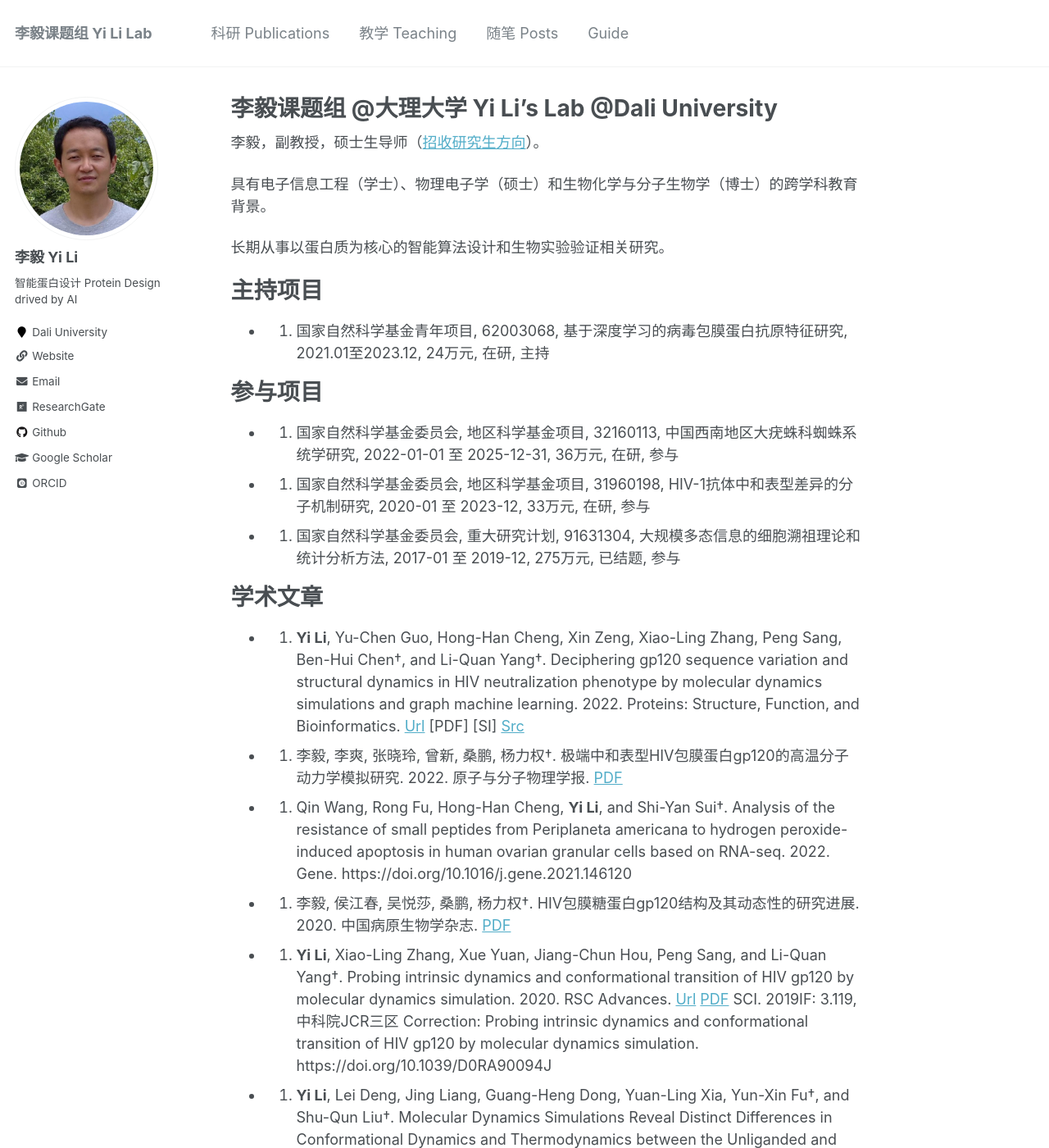
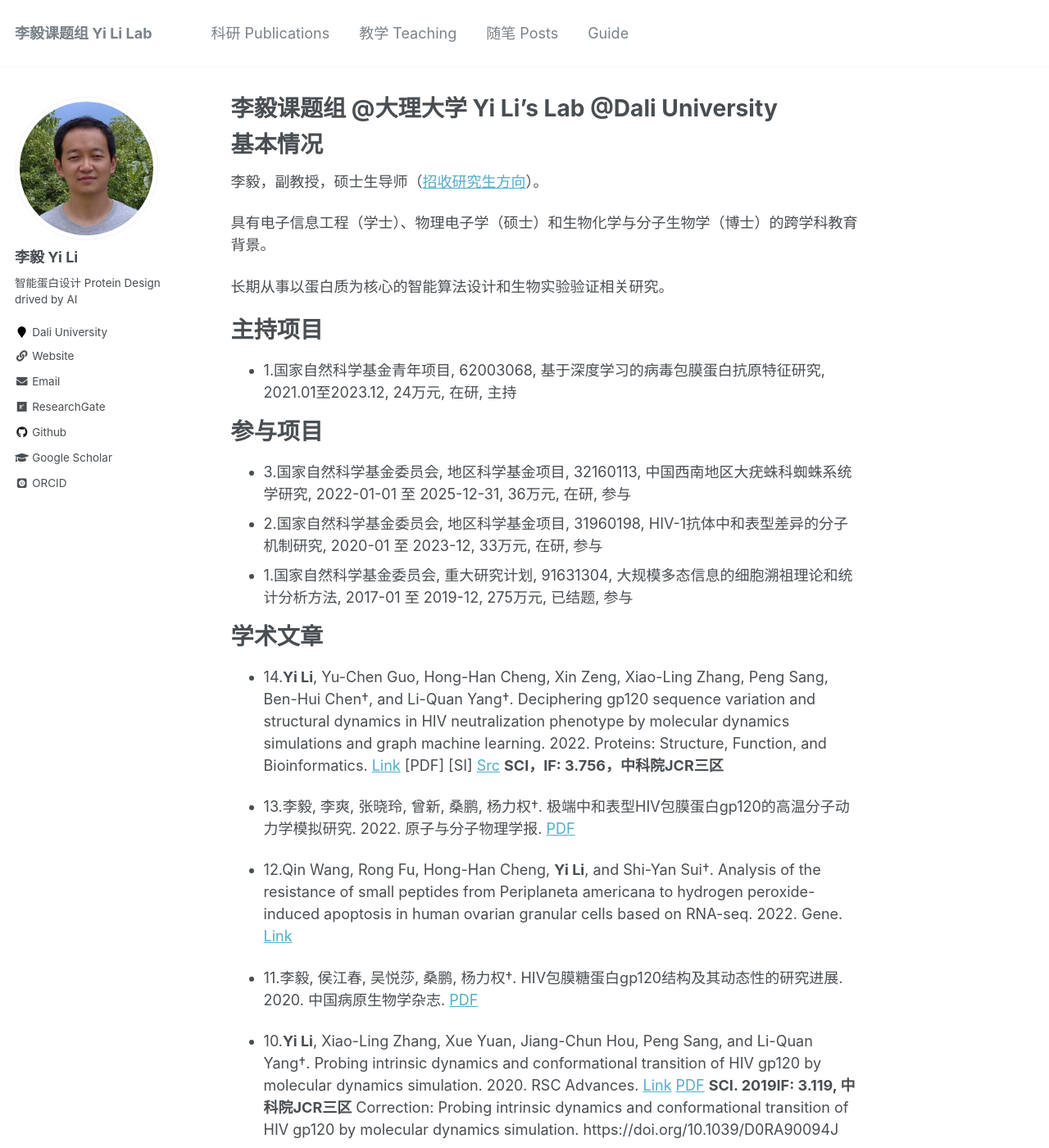
Before and after one commit to liyigerry/liyigerry.github.io, a Jekyll site: the page built from _pages/about.md, in a window 1280 px wide and 1400 px high. Shown: the whole window at 82% size. Built offline with Jekyll 4.4.1, drawn with Linux system fonts in a browser that asks for light colours; some web fonts are replaced; some of the changed text lies outside the part shown.

Commit message:
Update about.md

```diff
--- a/_pages/about.md
+++ b/_pages/about.md
@@ -8,7 +8,8 @@ redirect_from:
   - /about.html
 ---
 
-
+基本情况
+======
 
 李毅，副教授，硕士生导师（[招收研究生方向](https://liyigerry.github.io/teaching/)）。
 
@@ -18,40 +19,40 @@ redirect_from:
 
 主持项目
 ======
-  * 1. 国家自然科学基金青年项目, 62003068, 基于深度学习的病毒包膜蛋白抗原特征研究, 2021.01至2023.12, 24万元, 在研, 主持
+  * 1.国家自然科学基金青年项目, 62003068, 基于深度学习的病毒包膜蛋白抗原特征研究, 2021.01至2023.12, 24万元, 在研, 主持
 
 参与项目
 ======
-  * 3. 国家自然科学基金委员会, 地区科学基金项目, 32160113, 中国西南地区大疣蛛科蜘蛛系统学研究, 2022-01-01 至 2025-12-31, 36万元, 在研, 参与
-  * 2. 国家自然科学基金委员会, 地区科学基金项目, 31960198, HIV-1抗体中和表型差异的分子机制研究, 2020-01 至 2023-12, 33万元, 在研, 参与
-  * 1. 国家自然科学基金委员会, 重大研究计划, 91631304, 大规模多态信息的细胞溯祖理论和统计分析方法, 2017-01 至 2019-12, 275万元, 已结题, 参与
+  * 3.国家自然科学基金委员会, 地区科学基金项目, 32160113, 中国西南地区大疣蛛科蜘蛛系统学研究, 2022-01-01 至 2025-12-31, 36万元, 在研, 参与
+  * 2.国家自然科学基金委员会, 地区科学基金项目, 31960198, HIV-1抗体中和表型差异的分子机制研究, 2020-01 至 2023-12, 33万元, 在研, 参与
+  * 1.国家自然科学基金委员会, 重大研究计划, 91631304, 大规模多态信息的细胞溯祖理论和统计分析方法, 2017-01 至 2019-12, 275万元, 已结题, 参与
 
 学术文章
 ======
-  * 14. **Yi Li**, Yu-Chen Guo, Hong-Han Cheng, Xin Zeng, Xiao-Ling Zhang, Peng Sang, Ben-Hui Chen†, and Li-Quan Yang†. Deciphering gp120 sequence variation and structural dynamics in HIV neutralization phenotype by molecular dynamics simulations and graph machine learning. 2022. Proteins: Structure, Function, and Bioinformatics. [Url](https.//doi.org/10.1002/prot.26322) [PDF] [SI] [Src](https://github.com/liyigerry/gp120_md_gml)
+  * 14.**Yi Li**, Yu-Chen Guo, Hong-Han Cheng, Xin Zeng, Xiao-Ling Zhang, Peng Sang, Ben-Hui Chen†, and Li-Quan Yang†. Deciphering gp120 sequence variation and structural dynamics in HIV neutralization phenotype by molecular dynamics simulations and graph machine learning. 2022. Proteins: Structure, Function, and Bioinformatics. [Link](https.//doi.org/10.1002/prot.26322) [PDF] [SI] [Src](https://github.com/liyigerry/gp120_md_gml) **SCI，IF: 3.756，中科院JCR三区**
 
-  * 13. 李毅, 李爽, 张晓玲, 曾新, 桑鹏, 杨力权†. 极端中和表型HIV包膜蛋白gp120的高温分子动力学模拟研究. 2022. 原子与分子物理学报. [PDF](./files/2022_原子物理.pdf)
+  * 13.李毅, 李爽, 张晓玲, 曾新, 桑鹏, 杨力权†. 极端中和表型HIV包膜蛋白gp120的高温分子动力学模拟研究. 2022. 原子与分子物理学报. [PDF](./files/2022_原子物理.pdf)
 
-  * 12. Qin Wang, Rong Fu, Hong-Han Cheng, **Yi Li**, and Shi-Yan Sui†. Analysis of the resistance of small peptides from Periplaneta americana to hydrogen peroxide-induced apoptosis in human ovarian granular cells based on RNA-seq. 2022. Gene. https://doi.org/10.1016/j.gene.2021.146120
+  * 12.Qin Wang, Rong Fu, Hong-Han Cheng, **Yi Li**, and Shi-Yan Sui†. Analysis of the resistance of small peptides from Periplaneta americana to hydrogen peroxide-induced apoptosis in human ovarian granular cells based on RNA-seq. 2022. Gene. [Link](https://doi.org/10.1016/j.gene.2021.146120)
 
-  * 11. 李毅, 侯江春, 吴悦莎, 桑鹏, 杨力权†. HIV包膜糖蛋白gp120结构及其动态性的研究进展. 2020. 中国病原生物学杂志. [PDF](./files/2020_病原微生物.pdf)
+  * 11.李毅, 侯江春, 吴悦莎, 桑鹏, 杨力权†. HIV包膜糖蛋白gp120结构及其动态性的研究进展. 2020. 中国病原生物学杂志. [PDF](./files/2020_病原微生物.pdf)
 
-  * 10. **Yi Li**, Xiao-Ling Zhang, Xue Yuan, Jiang-Chun Hou, Peng Sang, and Li-Quan Yang†. Probing intrinsic dynamics and conformational transition of HIV gp120 by molecular dynamics simulation. 2020. RSC Advances. [Url](https://doi.org/10.1039/D0RA06416E) [PDF](./files/2020_RSC.pdf) SCI. 2019IF: 3.119, 中科院JCR三区 Correction: Probing intrinsic dynamics and conformational transition of HIV gp120 by molecular dynamics simulation. https://doi.org/10.1039/D0RA90094J
+  * 10.**Yi Li**, Xiao-Ling Zhang, Xue Yuan, Jiang-Chun Hou, Peng Sang, and Li-Quan Yang†. Probing intrinsic dynamics and conformational transition of HIV gp120 by molecular dynamics simulation. 2020. RSC Advances. [Link](https://doi.org/10.1039/D0RA06416E) [PDF](./files/2020_RSC.pdf) **SCI. 2019IF: 3.119, 中科院JCR三区** Correction: Probing intrinsic dynamics and conformational transition of HIV gp120 by molecular dynamics simulation. https://doi.org/10.1039/D0RA90094J
 
-  * 9. **Yi Li**, Lei Deng, Jing Liang, Guang-Heng Dong, Yuan-Ling Xia, Yun-Xin Fu†, and Shu-Qun Liu†. Molecular Dynamics Simulations Reveal Distinct Differences in Conformational Dynamics and Thermodynamics between the Unliganded and CD4-Bound States of HIV-1 gp120. 2020. Physical Chemistry Chemical Physics. [Url](https://doi.org/10.1039/C9CP06706J) [PDF](./files/2020_PCCP.pdf) SCI. 2019IF: 3.43, 中科院JCR二区, Top期刊
+  * 9.**Yi Li**, Lei Deng, Jing Liang, Guang-Heng Dong, Yuan-Ling Xia, Yun-Xin Fu†, and Shu-Qun Liu†. Molecular Dynamics Simulations Reveal Distinct Differences in Conformational Dynamics and Thermodynamics between the Unliganded and CD4-Bound States of HIV-1 gp120. 2020. Physical Chemistry Chemical Physics. [Link](https://doi.org/10.1039/C9CP06706J) [PDF](./files/2020_PCCP.pdf) **SCI. 2019IF: 3.43, 中科院JCR二区, Top期刊**
 
-  * 8. **Yi Li**, Yu-Chen Guo, Xiao-Ling Zhang, Lei Deng, Peng Sang, Li-Quan Yang†, and Shu-Qun Liu†. CD4-Binding Obstacles in Conformational Transitions and Allosteric Communications of HIV gp120. 2020. Biochimica et Biophysica Acta BBA.-Biomembranes. [Url](https://doi.org/10.1016/j.bbamem.2020.183217) [PDF](./files/2020_BBA.pdf) SCI. 2019IF: 3.411, 中科院JCR二区
+  * 8.**Yi Li**, Yu-Chen Guo, Xiao-Ling Zhang, Lei Deng, Peng Sang, Li-Quan Yang†, and Shu-Qun Liu†. CD4-Binding Obstacles in Conformational Transitions and Allosteric Communications of HIV gp120. 2020. Biochimica et Biophysica Acta BBA.-Biomembranes. [Link](https://doi.org/10.1016/j.bbamem.2020.183217) [PDF](./files/2020_BBA.pdf) **SCI. 2019IF: 3.411, 中科院JCR二区**
 
-  * 7. Li-Quan Yang, Yi-Rui Yin, Jian-Xin Shen, **Yi Li**, Shu-Qun Liu†, and Peng Sang†. Insight Derived from Molecular Dynamics Simulation into Cold-Adaptation Mechanism of Trypsins 2020. Journal of Biomolecular Structure and Dynamics. [Url](https://doi.org/10.1080/07391102.2019.1635529)
+  * 7.Li-Quan Yang, Yi-Rui Yin, Jian-Xin Shen, **Yi Li**, Shu-Qun Liu†, and Peng Sang†. Insight Derived from Molecular Dynamics Simulation into Cold-Adaptation Mechanism of Trypsins 2020. Journal of Biomolecular Structure and Dynamics. [Link](https://doi.org/10.1080/07391102.2019.1635529)
 
-  * 6. Li-Quan Yang, Gui-Yuan Chen, **Yi Li**, Ruo-Peng Zhang, Shu-Qun Liu†, and Peng Sang†. Insight derived from molecular dynamics simulation into dynamics and molecular motions of cuticle-degrading serine protease Ver112. 2019. Journal of Biomolecular Structure and Dynamics. [Url](https://doi.org/10.1080/07391102.2018.1471418)
+  * 6.Li-Quan Yang, Gui-Yuan Chen, **Yi Li**, Ruo-Peng Zhang, Shu-Qun Liu†, and Peng Sang†. Insight derived from molecular dynamics simulation into dynamics and molecular motions of cuticle-degrading serine protease Ver112. 2019. Journal of Biomolecular Structure and Dynamics. [Link](https://doi.org/10.1080/07391102.2018.1471418)
 
-  * 5. **Yi Li**, Lei Deng, Li-Quan Yang, Peng Sang†, and Shu-Qun Liu†. Effects of CD4 Binding on Conformational Dynamics, Molecular Motions, and Thermodynamics of HIV-1 gp120. 2019. International Journal of Molecular Sciences. [Url](https://doi.org/10.3390/ijms20020260) [PDF](./files/2019_IJMS.pdf) SCI 2019IF: 4.556, 中科院JCR二区, Top期刊
+  * 5.**Yi Li**, Lei Deng, Li-Quan Yang, Peng Sang†, and Shu-Qun Liu†. Effects of CD4 Binding on Conformational Dynamics, Molecular Motions, and Thermodynamics of HIV-1 gp120. 2019. International Journal of Molecular Sciences. [Link](https://doi.org/10.3390/ijms20020260) [PDF](./files/2019_IJMS.pdf) SCI 2019IF: 4.556, **中科院JCR二区, Top期刊**
 
-  * 4. Yuan-Ling Xia, Jian-Hong Sun, Shi-Meng Ai, **Yi Li**, Xing Du, Peng Sang, Li-Quan Yang, Yun-Xin Fu†, and Shu-Qun Liu†. Insights into the Role of Electrostatics in Temperature Adaptation: A Comparative Study of Psychrophilic, Mesophilic, and Thermophilic Subtilisin-like Serine Proteases. 2018. RSC Advances. [Url](https://doi.org/10.1039/C8RA05845H)
+  * 4.Yuan-Ling Xia, Jian-Hong Sun, Shi-Meng Ai, **Yi Li**, Xing Du, Peng Sang, Li-Quan Yang, Yun-Xin Fu†, and Shu-Qun Liu†. Insights into the Role of Electrostatics in Temperature Adaptation: A Comparative Study of Psychrophilic, Mesophilic, and Thermophilic Subtilisin-like Serine Proteases. 2018. RSC Advances. [Link](https://doi.org/10.1039/C8RA05845H)
 
-  * 3. **Yi Li**#, Lei Deng#, Shi-Meng Ai, Peng Sang, Jing Yang, Yuan-Lin Xia, Zhi-Bi Zhang, Yun-Xin Fu†, and Shu-Qun Liu†. Insights into the Molecular Mechanism Underlying CD4-Dependency and Neutralization Sensitivity of HIV-1: A Comparative Molecular Dynamics Study on gp120s from Isolates with Different Phenotypes. 2018. RSC Advances. [Url](https://doi.org/10.1039/C8RA00425K) [PDF](./files/2018_RSC.pdf) SCI. 2018IF: 3.049, 中科院JCR三区
+  * 3.**Yi Li**#, Lei Deng#, Shi-Meng Ai, Peng Sang, Jing Yang, Yuan-Lin Xia, Zhi-Bi Zhang, Yun-Xin Fu†, and Shu-Qun Liu†. Insights into the Molecular Mechanism Underlying CD4-Dependency and Neutralization Sensitivity of HIV-1: A Comparative Molecular Dynamics Study on gp120s from Isolates with Different Phenotypes. 2018. RSC Advances. [Link](https://doi.org/10.1039/C8RA00425K) [PDF](./files/2018_RSC.pdf) **SCI. 2018IF: 3.049, 中科院JCR三区**
 
-  * 2. Xing Du, Peng Sang, Yuan-Ling Xia, **Yi Li**, Jing Liang, Shi-Meng Ai, Xing-Lai Ji, Yun-Xin Fu, and Shu-Qun Liu†. Comparative Thermal Unfolding Study of Psychrophilic and Mesophilic Subtilisin-like Serine Proteases by Molecular Dynamics Simulations. 2017. Journal of Biomolecular Structure and Dynamics. [Url](https://doi.org/10.1080/07391102.2016.1188155)
+  * 2.Xing Du, Peng Sang, Yuan-Ling Xia, **Yi Li**, Jing Liang, Shi-Meng Ai, Xing-Lai Ji, Yun-Xin Fu, and Shu-Qun Liu†. Comparative Thermal Unfolding Study of Psychrophilic and Mesophilic Subtilisin-like Serine Proteases by Molecular Dynamics Simulations. 2017. Journal of Biomolecular Structure and Dynamics. [Link](https://doi.org/10.1080/07391102.2016.1188155)
 
-  * 1. Xing Du#, **Yi Li**#, Yuan-Ling Xia, Shi-Meng Ai, Jing Liang, Peng Sang, Xing-Lai Ji, and Shu-Qun Liu†. Insights into Protein–Ligand Interactions: Mechanisms, Models, and Methods. 2016. International Journal of Molecular Sciences. [Url](https://doi.org/10.3390/ijms17020144) [PDF](./files/2016_IJMS.pdf) SCI. 2016IF: 3.226, 中科院JCR三区，高被引论文
+  * 1.Xing Du#, **Yi Li**#, Yuan-Ling Xia, Shi-Meng Ai, Jing Liang, Peng Sang, Xing-Lai Ji, and Shu-Qun Liu†. Insights into Protein–Ligand Interactions: Mechanisms, Models, and Methods. 2016. International Journal of Molecular Sciences. [Link](https://doi.org/10.3390/ijms17020144) [PDF](./files/2016_IJMS.pdf) **SCI. 2016IF: 3.226, 中科院JCR三区，高被引论文**
```
